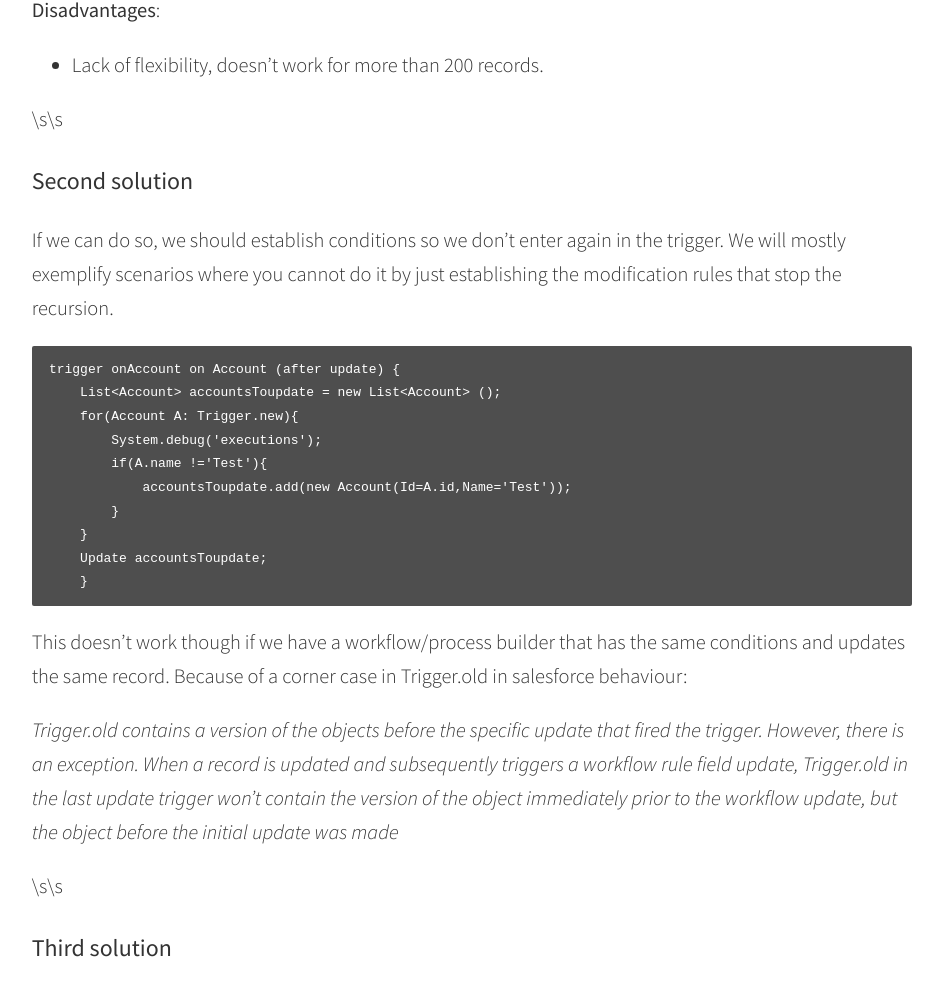
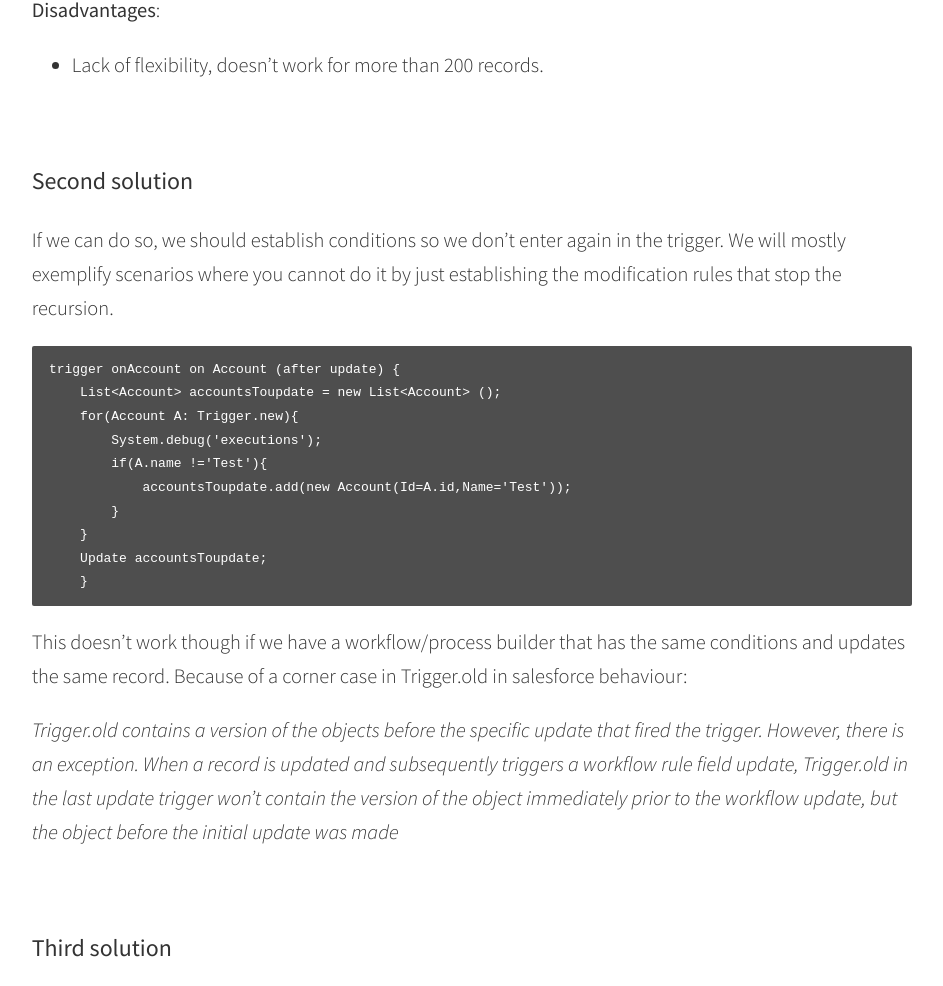
Before and after one commit to blackbirdcrew/BLOG, a Jekyll site: the page built from _posts/2019-08-16-recursion-in-apex.md, in a window 1280 px wide and 1400 px high, scrolled down 2537 px. Shown: the part 154-1140 px from the top of the window, without its empty margins (168-1111 px from the left). Built offline with Jekyll 4.4.1, drawn with Linux system fonts in a browser that asks for light colours; comment, search, counter and statistics services are not loaded.

Commit message:
Update 2019-08-16-recursion-in-apex.md

```diff
--- a/_posts/2019-08-16-recursion-in-apex.md
+++ b/_posts/2019-08-16-recursion-in-apex.md
@@ -76,7 +76,7 @@ At this point, we realize some issues:
 **Disadvantages**:
 * Lack of flexibility, doesn’t work for more than 200 records.
 
-\s\s
+<br/>
 
 ### **Second solution**
 If we can do so, we should establish conditions so we don’t enter again in the trigger. We will mostly exemplify scenarios where you cannot do it by just establishing the modification rules that stop the recursion.
@@ -96,7 +96,7 @@ This doesn’t work though if we have a workflow/process builder that has the sa
 
 *Trigger.old contains a version of the objects before the specific update that fired the trigger. However, there is an exception. When a record is updated and subsequently triggers a workflow rule field update, Trigger.old in the last update trigger won’t contain the version of the object immediately prior to the workflow update, but the object before the initial update was made*
 
-\s\s
+<br/>
 
 ### **Third solution**
 We assume we have a Workflow active on our object (which will be Account on this example):
```
